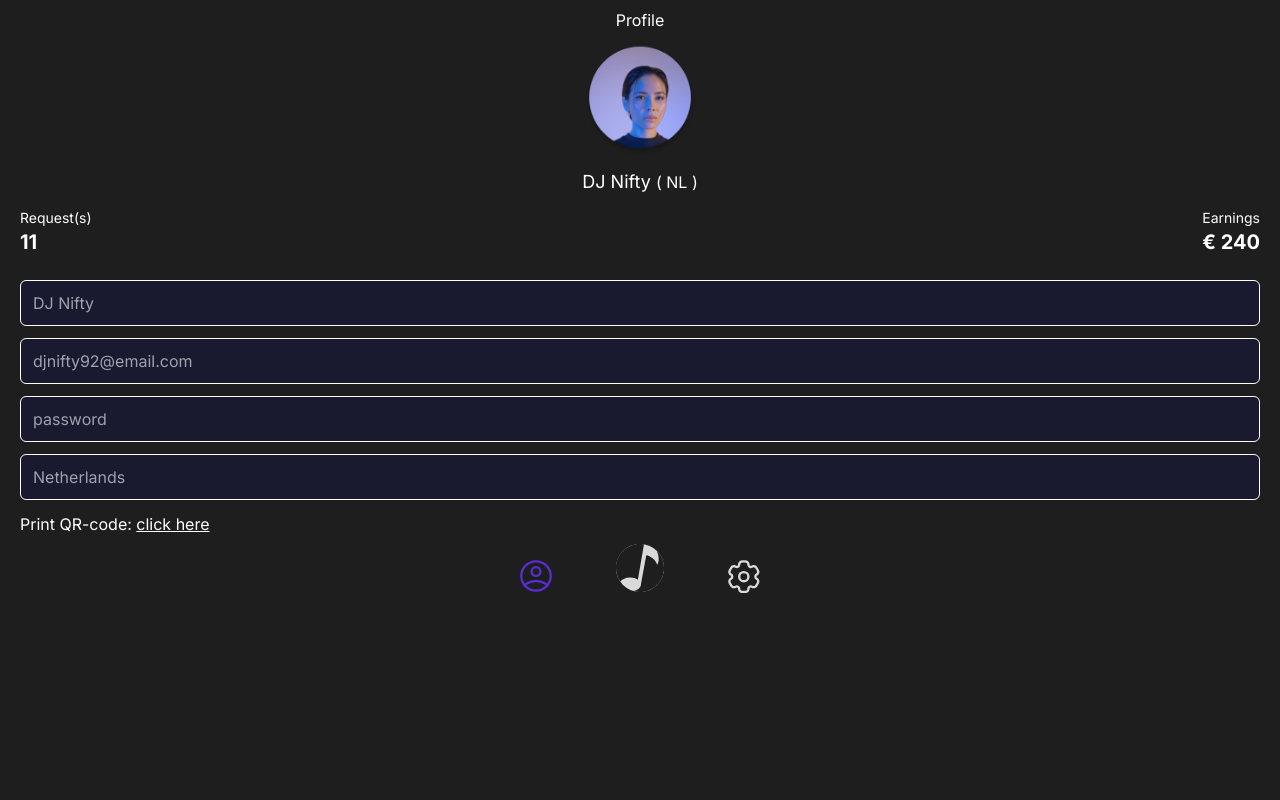
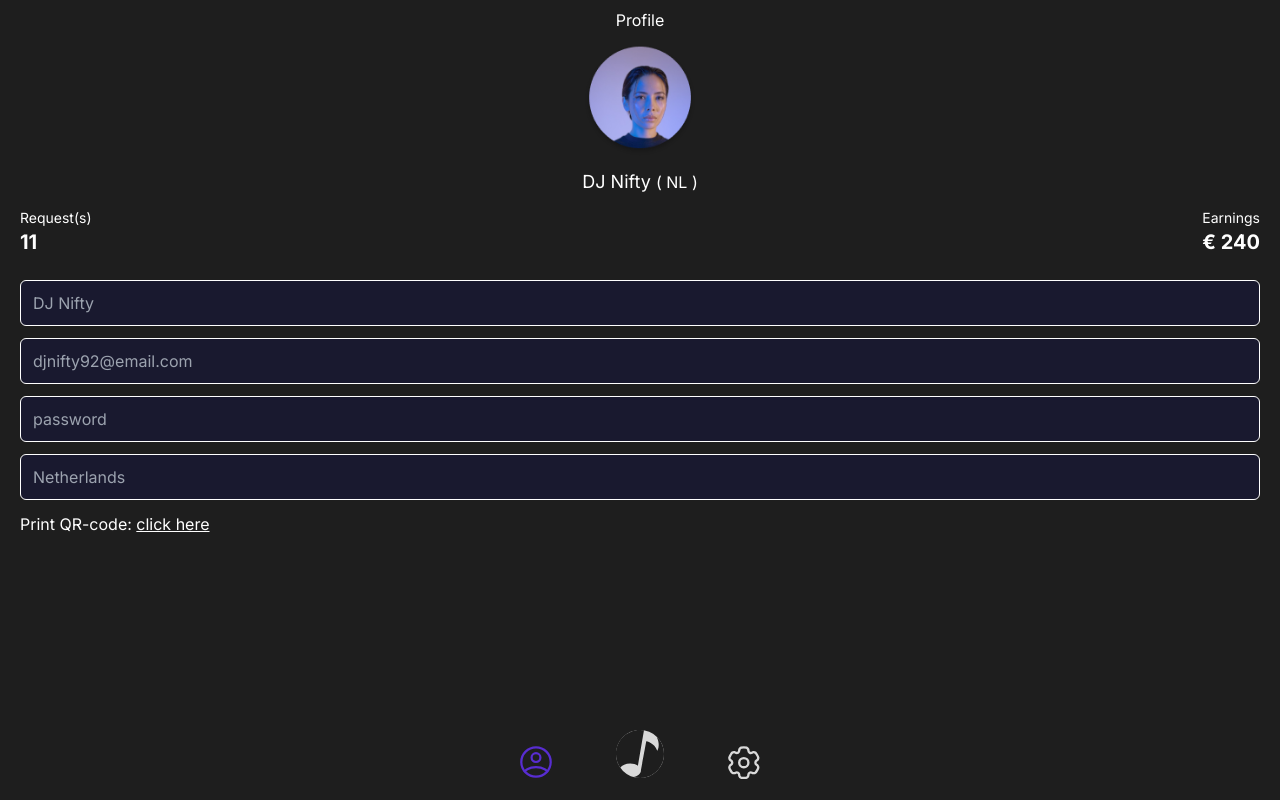
Before and after one commit to snapptech/snapp_dj_ui, a Next.js app: page /dj/profile in a window 1280 px wide. Built offline with nearby package versions, Linux system fonts and the light colour scheme.

Commit message:
min-h global

```diff
--- a/src/pages/_app.tsx
+++ b/src/pages/_app.tsx
@@ -6,7 +6,7 @@ const inter = Inter({ subsets: ["latin"] });
 
 export default function App({ Component, pageProps }: AppProps) {
   return (
-    <div className={inter.className}>
+    <div className={`min-h-screen ${inter.className}`}>
       <Component {...pageProps} />
     </div>
   );
--- a/src/pages/dj/profile.tsx
+++ b/src/pages/dj/profile.tsx
@@ -32,7 +32,7 @@ const ProfileForm = () => {
 
 const Profile = () => {
   return (
-    <div className="px-5 py-2">
+    <div className="px-5 py-2 min-h-screen flex flex-col justify-between">
       <div>
         <div className="text-center">
           <p>Profile</p>
--- a/src/styles/globals.css
+++ b/src/styles/globals.css
@@ -4,4 +4,5 @@
 
 body {
   @apply bg-dark text-white;
+  @apply min-h-screen;
 }
```
